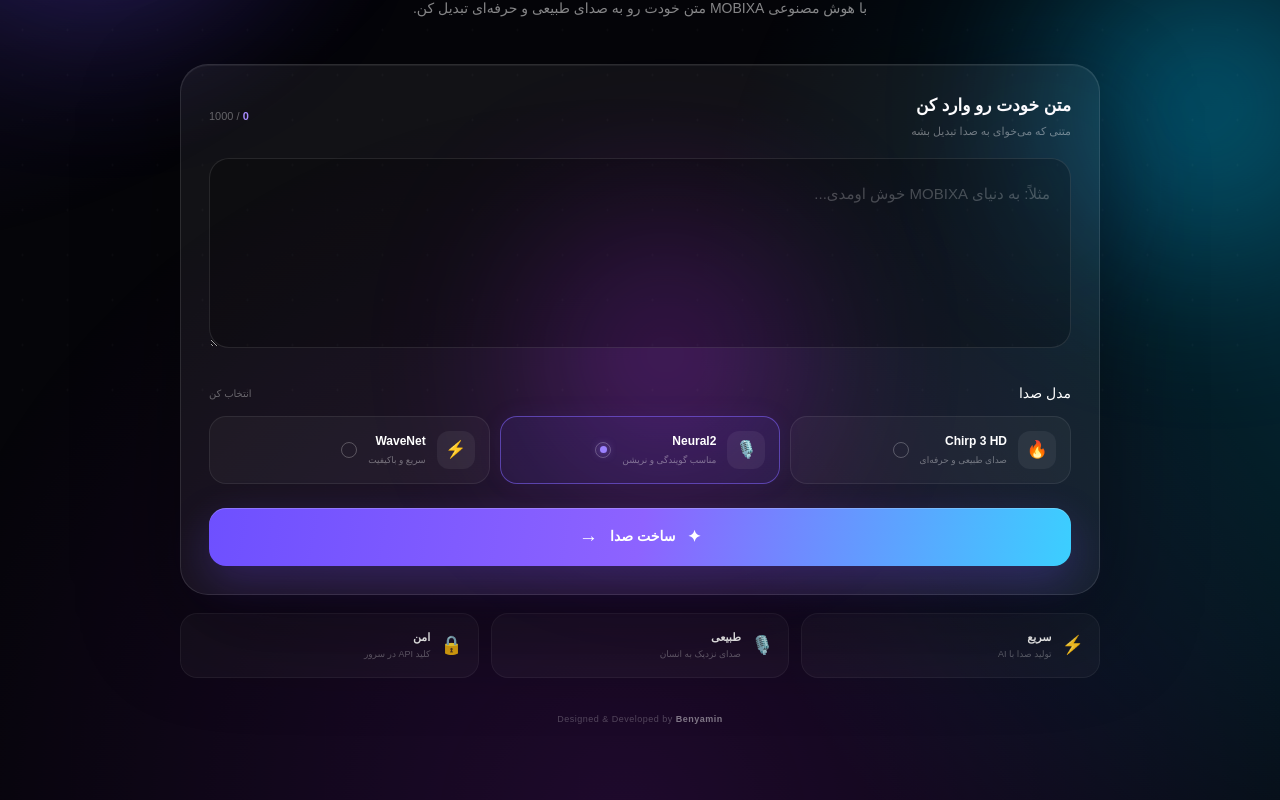
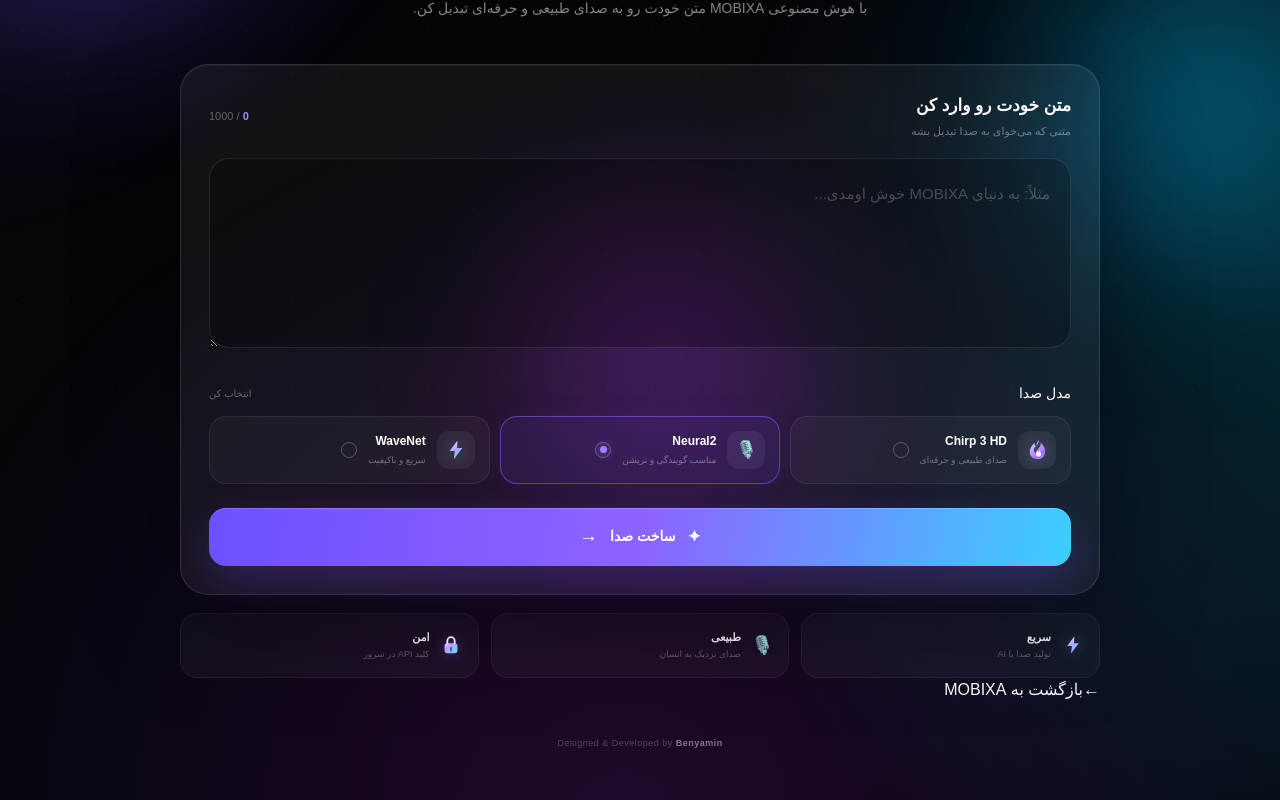
Before and after one commit to benyamin7415/mobixa-ai, a Next.js app: page /voice in a window 1280 px wide. Shown: the part 385-1185 px from the top of the page. Before the commit the page ends 1161 px from the top, so only its background shows below. Built offline with nearby package versions, Linux system fonts and the light colour scheme.

Commit message:
Update page.tsx

```diff
--- a/app/voice/page.tsx
+++ b/app/voice/page.tsx
@@ -1,5 +1,6 @@
 "use client";
 
+import Link from "next/link";
 import { useState } from "react";
 
 const MAX_CHARS = 1000;
@@ -9,21 +10,138 @@
     id: "chirp",
     name: "Chirp 3 HD",
     description: "صدای طبیعی و حرفه‌ای",
-    icon: "🔥",
+    icon: "flame",
   },
   {
     id: "neural2",
     name: "Neural2",
     description: "مناسب گویندگی و نریشن",
-    icon: "🎙️",
+    icon: "microphone",
   },
   {
     id: "wavenet",
     name: "WaveNet",
     description: "سریع و باکیفیت",
-    icon: "⚡",
+    icon: "lightning",
   },
 ];
+
+function FlameIcon() {
+  return (
+    <svg
+      viewBox="0 0 24 24"
+      aria-hidden="true"
+      className="custom-icon flame-icon"
+    >
+      <defs>
+        <linearGradient
+          id="mobixa-flame-gradient"
+          x1="4"
+          y1="3"
+          x2="20"
+          y2="22"
+          gradientUnits="userSpaceOnUse"
+        >
+          <stop offset="0" stopColor="#fff" />
+          <stop offset="0.35" stopColor="#c6a8ff" />
+          <stop offset="0.72" stopColor="#a36cff" />
+          <stop offset="1" stopColor="#63dfff" />
+        </linearGradient>
+      </defs>
+
+      <path
+        d="M13.2 2.7c.3 3.1-1.2 4.7-2.8 6.2-1.1 1-1.9 2-1.9 3.7 0 1.4.8 2.5 2 3.1-.2-1.5.5-2.8 1.8-4 1.8-1.7 3.1-3.3 2.7-6.1 2.5 2.1 4.4 5.1 4.4 8.4 0 4.4-3.2 7.3-7.4 7.3S4.6 18.7 4.6 14.5c0-3.8 2.2-6.5 4.7-8.7-.1 2 .4 3.3 1.2 4.1.4-2.7 1.4-5 2.7-7.2Z"
+        fill="url(#mobixa-flame-gradient)"
+      />
+
+      <path
+        d="M12.3 13.1c-1.1 1.1-1.7 2-1.7 3.2 0 1.5 1 2.5 2.4 2.5s2.5-1 2.5-2.5c0-1.2-.7-2.2-1.8-3.4-.2.9-.6 1.5-1.4 2-.1-.7-.1-1.2 0-1.8Z"
+        fill="rgba(255,255,255,0.9)"
+      />
+    </svg>
+  );
+}
+
+function LightningIcon() {
+  return (
+    <svg
+      viewBox="0 0 24 24"
+      aria-hidden="true"
+      className="custom-feature-icon lightning-icon"
+    >
+      <defs>
+        <linearGradient
+          id="mobixa-lightning-gradient"
+          x1="5"
+          y1="3"
+          x2="19"
+          y2="21"
+          gradientUnits="userSpaceOnUse"
+        >
+          <stop offset="0" stopColor="#ffffff" />
+          <stop offset="0.45" stopColor="#b9a0ff" />
+          <stop offset="1" stopColor="#63dfff" />
+        </linearGradient>
+      </defs>
+
+      <path
+        d="M13.4 2.7 5.7 13.1h5.1l-1 8.2 8.5-11.2h-5.2l.3-7.4Z"
+        fill="url(#mobixa-lightning-gradient)"
+      />
+    </svg>
+  );
+}
+
+function LockIcon() {
+  return (
+    <svg
+      viewBox="0 0 24 24"
+      aria-hidden="true"
+      className="custom-feature-icon lock-icon"
+    >
+      <defs>
+        <linearGradient
+          id="mobixa-lock-gradient"
+          x1="5"
+          y1="3"
+          x2="19"
+          y2="21"
+          gradientUnits="userSpaceOnUse"
+        >
+          <stop offset="0" stopColor="#ffffff" />
+          <stop offset="0.5" stopColor="#b9a0ff" />
+          <stop offset="1" stopColor="#63dfff" />
+        </linearGradient>
+      </defs>
+
+      <rect
+        x="5"
+        y="10"
+        width="14"
+        height="11"
+        rx="3"
+        fill="url(#mobixa-lock-gradient)"
+      />
+
+      <path
+        d="M8 10V7.5a4 4 0 0 1 8 0V10"
+        fill="none"
+        stroke="rgba(255,255,255,0.9)"
+        strokeWidth="2"
+        strokeLinecap="round"
+      />
+
+      <circle cx="12" cy="15.5" r="1.25" fill="#5d43a8" />
+
+      <path
+        d="M12 16.5v2"
+        stroke="#5d43a8"
+        strokeWidth="1.5"
+        strokeLinecap="round"
+      />
+    </svg>
+  );
+}
 
 export default function VoicePage() {
   const [text, setText] = useState("");
@@ -161,7 +279,15 @@
                     }`}
                     onClick={() => setSelectedVoice(voice.id)}
                   >
-                    <div className="voice-icon">{voice.icon}</div>
+                    <div className="voice-icon">
+                      {voice.icon === "flame" ? (
+                        <FlameIcon />
+                      ) : voice.icon === "microphone" ? (
+                        "🎙️"
+                      ) : (
+                        <LightningIcon />
+                      )}
+                    </div>
 
                     <div className="voice-info">
                       <strong>{voice.name}</strong>
@@ -234,7 +360,10 @@
         {/* Bottom features */}
         <div className="features">
           <div className="feature">
-            <span>⚡</span>
+            <span className="custom-feature">
+              <LightningIcon />
+            </span>
+
             <div>
               <strong>سریع</strong>
               <small>تولید صدا با AI</small>
@@ -242,7 +371,8 @@
           </div>
 
           <div className="feature">
-            <span>🎙️</span>
+            <span className="microphone-feature">🎙️</span>
+
             <div>
               <strong>طبیعی</strong>
               <small>صدای نزدیک به انسان</small>
@@ -250,13 +380,22 @@
           </div>
 
           <div className="feature">
-            <span>🔒</span>
+            <span className="custom-feature">
+              <LockIcon />
+            </span>
+
             <div>
               <strong>امن</strong>
               <small>کلید API در سرور</small>
             </div>
           </div>
         </div>
+
+        {/* Back to MOBIXA */}
+        <Link href="/" className="back-home-button">
+          <span className="back-home-arrow">←</span>
+          <span>بازگشت به MOBIXA</span>
+        </Link>
 
         <footer>
           Designed &amp; Developed by <strong>Benyamin</strong>
@@ -592,6 +731,22 @@
           font-size: 17px;
         }
 
+        .voice-icon .custom-icon {
+          width: 25px;
+          height: 25px;
+          display: block;
+        }
+
+        .voice-icon .flame-icon {
+          filter: drop-shadow(0 0 7px rgba(163, 108, 255, 0.45));
+        }
+
+        .voice-icon .lightning-icon {
+          width: 24px;
+          height: 24px;
+          filter: drop-shadow(0 0 7px rgba(99, 223, 255, 0.4));
+        }
+
         .voice-info {
           min-width: 0;
           display: flex;
@@ -793,6 +948,33 @@
           font-size: 18px;
         }
 
+        .feature > span.custom-feature {
+          width: 23px;
+          height: 23px;
+          min-width: 23px;
+          display: flex;
+          align-items: center;
+          justify-content: center;
+        }
+
+        .custom-feature-icon {
+          width: 22px;
+          height: 22px;
+          display: block;
+        }
+
+        .lightning-icon {
+          filter: drop-shadow(0 0 7px rgba(99, 223, 255, 0.45));
+        }
+
+        .lock-icon {
+          filter: drop-shadow(0 0 7px rgba(163, 108, 255, 0.4));
+        }
+
+        .microphone-feature {
+          font-size: 18px;
+        }
+
         .feature div {
           display: flex;
           flex-direction: column;
@@ -806,6 +988,48 @@
         .feature small {
           color: rgba(255, 255, 255, 0.32);
           font-size: 9px;
+        }
+
+        .back-home-button {
+          display: flex;
+          align-items: center;
+          justify-content: center;
+          gap: 9px;
+          width: fit-content;
+          margin: 28px auto 0;
+          padding: 11px 18px;
+          border-radius: 999px;
+          border: 1px solid rgba(255, 255, 255, 0.1);
+          background: rgba(255, 255, 255, 0.04);
+          backdrop-filter: blur(16px);
+          -webkit-backdrop-filter: blur(16px);
+          color: rgba(255, 255, 255, 0.58);
+          text-decoration: none;
+          font-size: 11px;
+          transition:
+            transform 0.25s ease,
+            border-color 0.25s ease,
+            background 0.25s ease,
+            color 0.25s ease,
+            box-shadow 0.25s ease;
+        }
+
+        .back-home-button:hover {
+          transform: translateY(-2px);
+          border-color: rgba(168, 140, 255, 0.35);
+          background: rgba(110, 80, 255, 0.08);
+          color: rgba(255, 255, 255, 0.85);
+          box-shadow: 0 10px 30px rgba(110, 80, 255, 0.12);
+        }
+
+        .back-home-arrow {
+          font-size: 17px;
+          line-height: 1;
+          transition: transform 0.25s ease;
+        }
+
+        .back-home-button:hover .back-home-arrow {
+          transform: translateX(3px);
         }
 
         footer {
```
